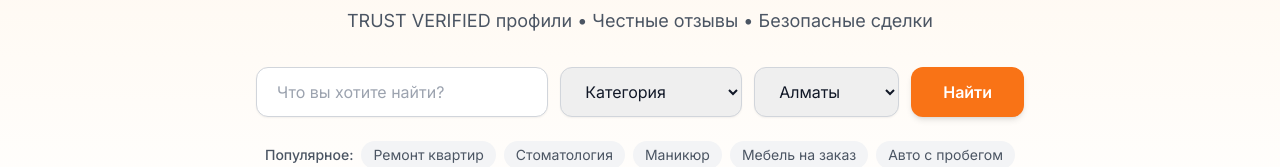
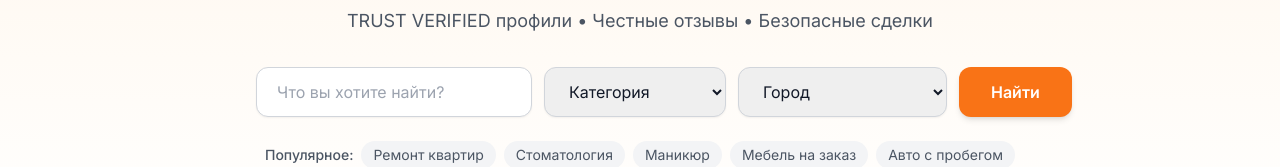
Before and after one commit to nuxotetotmailsvoboden-lgtm/trust.kz, a Next.js app: page / in a window 1280 px wide. Shown: the part 202-369 px from the top of the page. Built offline with nearby package versions, Linux system fonts and the light colour scheme; no server answers; the database is empty.

Commit message:
Update Hero.tsx

```diff
--- a/components/Hero.tsx
+++ b/components/Hero.tsx
@@ -1,4 +1,30 @@
+'use client';
+
+import { useState } from 'react';
+import { useRouter } from 'next/navigation';
+
 export default function Hero() {
+  const router = useRouter();
+  const [searchQuery, setSearchQuery] = useState('');
+  const [category, setCategory] = useState('');
+  const [city, setCity] = useState('');
+
+  const handleSearch = (e: React.FormEvent) => {
+    e.preventDefault();
+    const params = new URLSearchParams();
+    if (searchQuery) params.append('q', searchQuery);
+    if (category && category !== 'Категория') params.append('category', category);
+    if (city && city !== 'Город') params.append('city', city);
+    router.push(`/search?${params.toString()}`);
+  };
+
+  const handlePopularTag = (tag: string) => {
+    // Можно либо заполнить поле и дать пользователю нажать кнопку,
+    // либо сразу перейти на поиск с этим тегом
+    setSearchQuery(tag);
+    router.push(`/search?q=${encodeURIComponent(tag)}`);
+  };
+
   return (
     <section className="bg-gradient-to-b from-orange-50 to-white py-12 md:py-20">
       <div className="container-custom text-center">
@@ -10,42 +36,71 @@ export default function Hero() {
         </p>
 
         {/* Поиск */}
-        <div className="mx-auto mt-8 flex max-w-3xl flex-col gap-3 sm:flex-row">
+        <form onSubmit={handleSearch} className="mx-auto mt-8 flex max-w-3xl flex-col gap-3 sm:flex-row">
           <input
             type="text"
             placeholder="Что вы хотите найти?"
+            value={searchQuery}
+            onChange={(e) => setSearchQuery(e.target.value)}
             className="flex-1 rounded-xl border border-gray-300 px-5 py-3 text-base shadow-sm focus:border-trust-orange focus:outline-none focus:ring-2 focus:ring-trust-orange/30"
           />
-          <select className="rounded-xl border border-gray-300 px-5 py-3 text-base shadow-sm focus:border-trust-orange focus:outline-none focus:ring-2 focus:ring-trust-orange/30">
-            <option>Категория</option>
-            <option>Услуги</option>
-            <option>Маркет</option>
-            <option>Реклама</option>
-            <option>Автомобили</option>
-            <option>Недвижимость</option>
-            <option>Обучение</option>
-            <option>Работа</option>
-            <option>Компании</option>
+          <select
+            value={category}
+            onChange={(e) => setCategory(e.target.value)}
+            className="rounded-xl border border-gray-300 px-5 py-3 text-base shadow-sm focus:border-trust-orange focus:outline-none focus:ring-2 focus:ring-trust-orange/30"
+          >
+            <option value="">Категория</option>
+            <option value="Услуги">Услуги</option>
+            <option value="Маркет">Маркет</option>
+            <option value="Реклама">Реклама</option>
+            <option value="Автомобили">Автомобили</option>
+            <option value="Недвижимость">Недвижимость</option>
+            <option value="Обучение">Обучение</option>
+            <option value="Работа">Работа</option>
+            <option value="Компании">Компании</option>
           </select>
-          <select className="rounded-xl border border-gray-300 px-5 py-3 text-base shadow-sm focus:border-trust-orange focus:outline-none focus:ring-2 focus:ring-trust-orange/30">
+          <select
+            value={city}
+            onChange={(e) => setCity(e.target.value)}
+            className="rounded-xl border border-gray-300 px-5 py-3 text-base shadow-sm focus:border-trust-orange focus:outline-none focus:ring-2 focus:ring-trust-orange/30"
+          >
+            <option value="">Город</option>
             <option>Алматы</option>
             <option>Астана</option>
             <option>Шымкент</option>
             <option>Караганда</option>
+            <option>Актобе</option>
+            <option>Атырау</option>
+            <option>Тараз</option>
+            <option>Усть-Каменогорск</option>
+            <option>Павлодар</option>
+            <option>Семей</option>
+            <option>Уральск</option>
+            <option>Костанай</option>
+            <option>Кызылорда</option>
+            <option>Петропавловск</option>
+            <option>Талдыкорган</option>
           </select>
-          <button className="rounded-xl bg-trust-orange px-8 py-3 font-semibold text-white shadow-md hover:bg-orange-600">
+          <button
+            type="submit"
+            className="rounded-xl bg-trust-orange px-8 py-3 font-semibold text-white shadow-md hover:bg-orange-600 transition-colors"
+          >
             Найти
           </button>
-        </div>
+        </form>
 
         {/* Популярное */}
         <div className="mt-6 flex flex-wrap items-center justify-center gap-2 text-sm text-gray-600">
           <span className="font-medium">Популярное:</span>
-          <a href="#" className="rounded-full bg-gray-100 px-3 py-1 hover:bg-gray-200">Ремонт квартир</a>
-          <a href="#" className="rounded-full bg-gray-100 px-3 py-1 hover:bg-gray-200">Стоматология</a>
-          <a href="#" className="rounded-full bg-gray-100 px-3 py-1 hover:bg-gray-200">Маникюр</a>
-          <a href="#" className="rounded-full bg-gray-100 px-3 py-1 hover:bg-gray-200">Мебель на заказ</a>
-          <a href="#" className="rounded-full bg-gray-100 px-3 py-1 hover:bg-gray-200">Авто с пробегом</a>
+          {['Ремонт квартир', 'Стоматология', 'Маникюр', 'Мебель на заказ', 'Авто с пробегом'].map((tag) => (
+            <button
+              key={tag}
+              onClick={() => handlePopularTag(tag)}
+              className="rounded-full bg-gray-100 px-3 py-1 hover:bg-gray-200 transition-colors"
+            >
+              {tag}
+            </button>
+          ))}
         </div>
       </div>
     </section>
```
